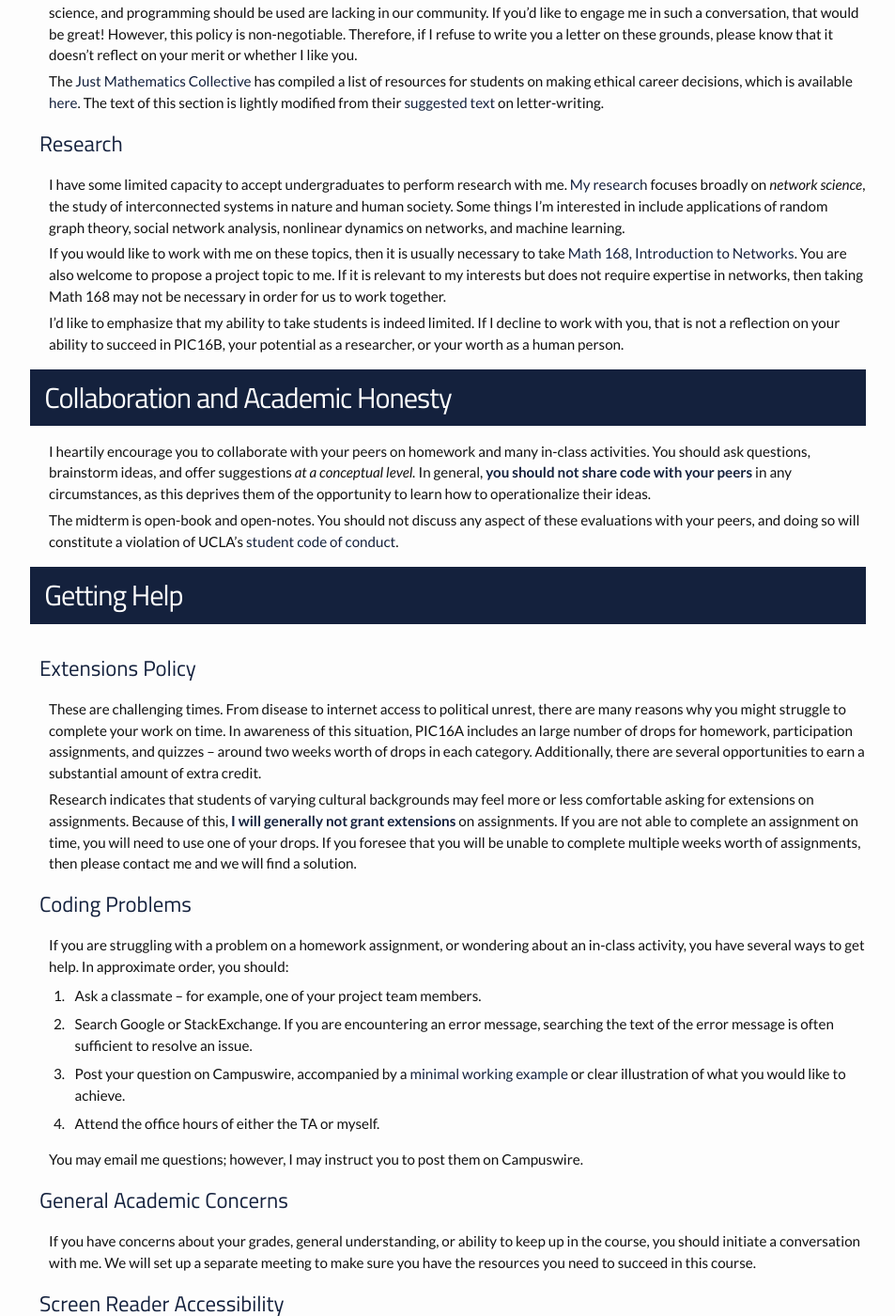
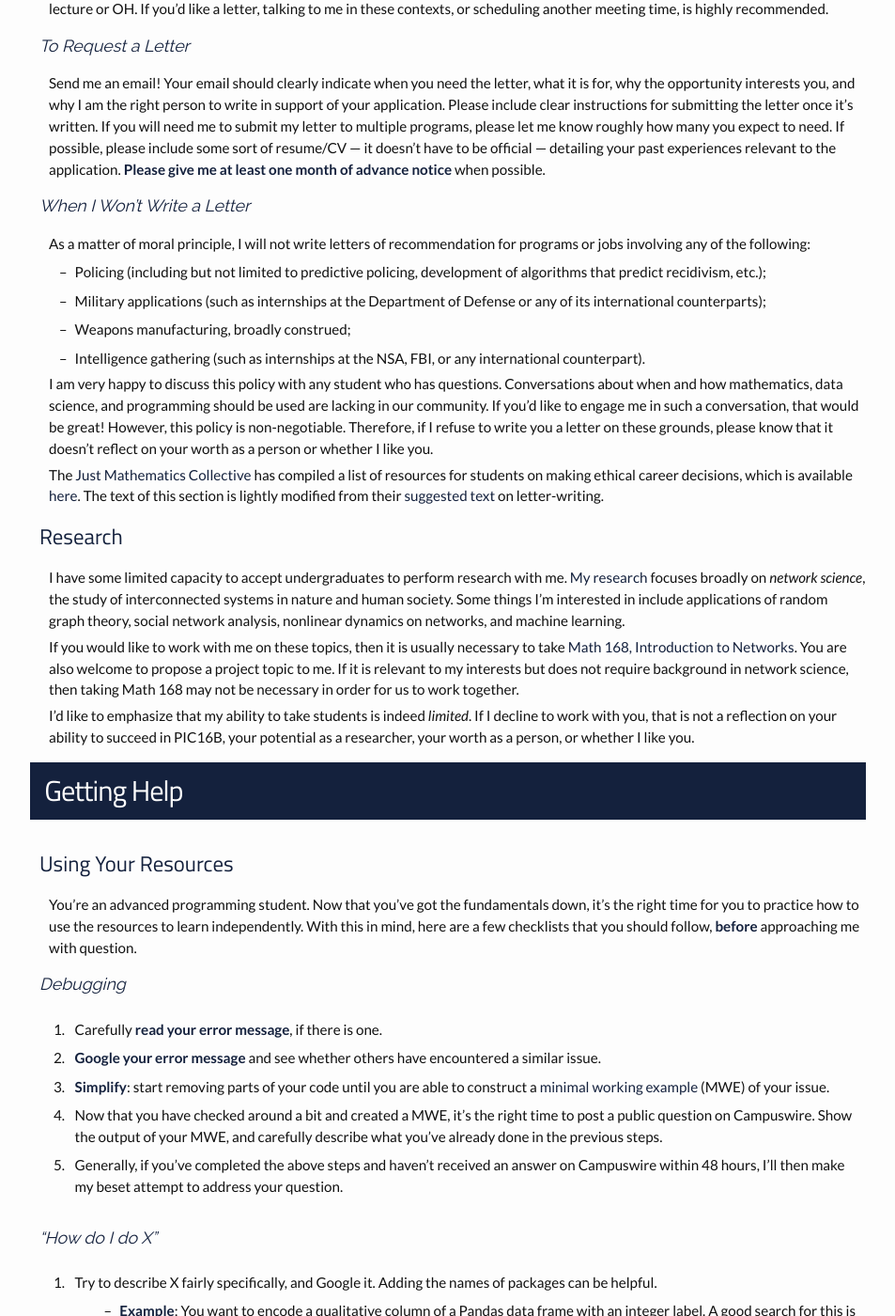
Before and after one commit to PhilChodrow/PIC16B, a Jekyll site: the page built from syllabus.md, in a window 1280 px wide and 1400 px high, scrolled down 7089 px. Shown: the whole window at 94% size, without its empty margins (163-1116 px from the left). Built offline with Jekyll 4.4.1, drawn with Linux system fonts in a browser that asks for light colours; nearby versions of some CDN libraries; some of the changed text lies outside the part shown.

Commit message:
Update syllabus.md

```diff
--- a/syllabus.md
+++ b/syllabus.md
@@ -27,18 +27,19 @@
 1. **Core Programming**: You will create complex Python programs for solving a range of problems in computational science.
 2. **Code Analysis**: You will collaboratively analyze and revise Python programs to improve clarity, robustness, and performance.
 3. **Code Communication**: You will analyze and explain Python programs to nontechnical audiences in clear and engaging prose.
-5. **Code Discovery**: You will navigate the Python ecosystem, identifying and deploying new tools suited to domain-specific problems.
+5. **Code Discovery**: You will independently navigate the Python ecosystem, identifying and deploying new tools suited to domain-specific problems.
 4. **Online Presence**: You will maintain a public portfolio of coding projects using industry-standard tools for code management.
 
 ## Prerequisites
 
-The only formal prerequisite for this course is PIC16A. In practice, I am expecting you to have **working knowledge** of the tools from PIC16A, including object-oriented programming, basic `numpy` and `pandas`, and basic machine learing using `scikit-learn`. Feeling a little rusty? That's ok! Feel free to consult [previous lecture notes and videos](https://philchodrow.github.io/PIC16A/schedule/).
+The only formal prerequisite for this course is PIC16A. In practice, I am expecting you to have **working knowledge** of the tools from PIC16A, including object-oriented programming, basic `numpy` and `pandas`, and basic machine learing using `scikit-learn`. Feeling a little rusty? That's ok! Feel free to consult [lecture notes and videos](https://philchodrow.github.io/PIC16B/schedule/) from PIC16A.
+
 
 ### About Math
 
-There is no mathematics prerequisite for PIC16B. That said, PIC16B handles a variety of technical topics, such as linear algebra, optimization, and machine learning, for which math up to MATH 33A is certainly helpful.
+There is no mathematics prerequisite for PIC16B. That said, PIC16B handles a variety of technical topics, such as linear algebra, optimization, and machine learning, for which math up to MATH 33A or 155A is certainly helpful.
 
-If you stopped with math earlier, then that's ok! You'll have a slightly rougher ride in the first two weeks of the course. Past that, the math angle will become significantly less prominent.
+If you stopped with math earlier, then that's ok! You'll have a slightly rougher ride in a couple weeks of the course, but I promise that we will get through together just fine.
 
 ## Official course description
 
@@ -100,9 +101,37 @@
 <dl>
 <dt>Phil </dt> <dd> via Zoom, TBD </dd>
 <dt> &nbsp;</dt> <dd>via Zoom, TBD </dd>
+<dt> &nbsp;</dt> <dd><i>and by appointment</i></dd>
 
 <dt> TA </dt> <dd>via Zoom, TBD </dd>
 </dl>
+
+## Waitlist
+
+All students on the waitlist at the end of Week 2 will be automatically enrolled in the course.
+
+<div class="fancy-h1">Course Environment </div>
+
+<div class="blocks">
+    <div class="pink-bg">
+        <h3>Diversity</h3>
+        You deserve to be welcomed and celebrated by our community. We embrace diversity of age, background, beliefs, ethnicity, gender, gender identity, gender expression, national origin, religious affiliation, sexual orientation, and other visible and non-visible categories. <b>Discrimination is not tolerated in my classroom.</b>
+    </div>
+    <div class="lightblue-bg">
+        <h3>Title IX</h3>
+        You deserve a learning environment free from discrimination, sexual harassment, sexual assault, domestic violence, dating violence, and stalking. If you experience these behaviors or otherwise know of a Title IX violation, you have many options for support and/or reporting. The UCLA <a href="https://www.sexualharassment.ucla.edu/">Title IX Office</a> can help you navigate your options.
+    </div>
+    <div class="yellow-bg">
+        <h3>Accessibility</h3>
+        You deserve to fully and equitably participate in our learning environment. I am actively putting effort into ensuring that course materials are screen-reader accessible, and welcome feedback on where I can do better. The UCLA <a href = "https://www.cae.ucla.edu/"> Center for Accessible Education</a> and <a href="https://dcp.ucla.edu/">Disabilities and Computing Program</a> may be able to help remove barriers to learning.
+    </div>
+    <div class="grey-bg">
+        <h3>Names and Pronouns</h3>
+        You deserve to be addressed in the manner that reflects who you are. I welcome to tell me your pronouns and/or preferred name at any time, either in person or via email. Conversely, please address your classmates according to their expressed preferences.
+    </div>
+</div>
+
+<br>
 
 
 <div class="fancy-h1"> Assessment</div>
@@ -126,20 +155,21 @@
 
 There are just three homework assignments in this course. Each one will stretch over two weeks. In the first week, you'll create a draft of your blog post, which you will turn in as a Jupyter Notebook. In the second week, you will give feedback on the drafts of your classmates, receive feedback on your own draft, revise your approach, and turn it into a published blog post.
 
+The lowest homework grade will be dropped.
+
 ### Participation
 
 There are a few forms of required participation in PIC16A. The primary one is as a reviewer for your peers' drafts of their blog posts. In each homework assignment, you will be assigned a small group (rotating each time) of partners whose drafts you will review. **Your reviews will be graded** on thoughtfulness, helpfulness, and clarity, and counted under the Participation grade.
-
 
 ### Midterm Exam
 
 There will be a week-long "take-home" midterm exam. This exam will cover core topics related to the first half of the course. The format will be similar to the first stage of a homework assignment. I will pose you an extended problem with a list of requirements. You will be responsible for solving this problem and turning in the result as a Jupyter Notebook.
 
-Provided that you obtain a score of 70% or better on the midterm exam, you will be permitted to replace this component of your grade with your grade from the project, in case the latter is higher.
+Provided that you obtain a score of 80% or better on the midterm exam, you will be permitted to replace this component of your grade with your grade from the project, in case the latter is higher.
 
 ### Project
 
-The single largest component of your grade is the project. Over the course of the quarter, you will:
+The single largest component of your grade is the [project](https://philchodrow.github.io/PIC16B/schedule/). Over the course of the quarter, you will:
 
 1. Identify an interesting and relevant problem that can be solved using computational methods.
 2. Acquire data relevant to your problem.
@@ -148,10 +178,9 @@
 5. Give feedback on your peer's projects, and revise your own projects in response to peer feedback.
 6. Host your project in a public repository as part of your code portfolio.
 
-**Working in groups of up to three students for your project is highly encouraged**.
+**You are expected to work in a group of 2-3 students on the project**. If you would like to work in a larger group, or if you would like to work on your project solo, you must first request approval from me.
 
 There are graded milestones throughout the quarter in which you will give updates on the status of your project. In many Discussion sections, you will be expected to give a short presentation in which you update the class on the status of your project. Project proposals will also be graded. Toward the end of the course, there will be an exchange of peer feedback on the projects, in similar format to the homeworks.
-
 
 ### Extra Credit
 
@@ -160,6 +189,15 @@
 #### Essay
 
 At any time prior to the end of instruction (Friday, June 4th, 2021), you may submit an essay of between 900 and 1200 words (approximately 3-4 double-spaced pages) on a topic broadly related to the themes of algorithms, equity, and justice. Your essay should address a concrete problem; assess the current state of affairs; and suggest one or more paths forward. Examples of suitable topics related to algorithms and justice include but are no means limited to bias in facial recognition; the impact of automation on social services for the poor; and the role of technology in combatting climate change. Please note that questions of equity and justice are more specific than the general impact of social media or tech companies on society as a whole. Essays on such general topics are likely to receive only partial credit.
+
+Somewhat more generally, a successful essay will discuss:
+
+- **Concrete benefits or harms**. Examples of concrete benefits or harms include changes to one's likelihood of being arrested, granted health services, approved for a loan, or granted reasonably-priced health insurance.
+- **Disparate impacts**. You should show that the system in question harms or benefits certain groups more than others.
+
+**A bad example**: arguing that social media is driving political polarization (this is a good topic, but not for this prompt).
+
+**A better example**: arguing that polarization on social media is leading to an increase in hate crimes toward specific marginalized groups.
 
 You are welcome to argue any angle on your topic, provided that you can offer sound sources and argumentation. For example, you may argue that bias in facial recognition is a major problem in need of solution, or you may argue that no substantial problem exists. You are welcome to ask me about your sources and proposed argument before you begin writing.
 
@@ -187,7 +225,7 @@
 
 #### Campuswire
 
-There is a Campuswire discussion forum associated with this course, where you can post both questions and answers about the course content. If you post a particularly insightful question or answer, I will (at my discretion) award you 0.25% of extra credit toward your final grade. You can earn extra credit this way up to four times, for a total of 1% extra credit.
+There is a Campuswire discussion forum associated with this course, where you can post both questions and answers about the course content.  If you post a particularly insightful question or answer, I will (at my discretion) award you 0.25% of extra credit toward your final grade. You can earn extra credit this way up to four times, for a total of 1% extra credit.
 
 #### Course Feedback
 
@@ -207,43 +245,20 @@
 
   In large meetings, it's good etiquette to mute your microphone when you are not actively talking. Feel free to unmute yourself when you have a question for me or for the TA. When working in small groups, leave your microphone on unless there's a lot of ambient noise.
 
-<div class="fancy-h1">Course Environment </div>
-
-<div class="blocks">
-    <div class="pink-bg">
-        <h3>Diversity</h3>
-        You deserve to be welcomed and celebrated by our community. We embrace diversity of age, background, beliefs, ethnicity, gender, gender identity, gender expression, national origin, religious affiliation, sexual orientation, and other visible and non-visible categories. <b>Discrimination is not tolerated in my classroom.</b>
-    </div>
-    <div class="lightblue-bg">
-        <h3>Title IX</h3>
-        You deserve a learning environment free from discrimination, sexual harassment, sexual assault, domestic violence, dating violence, and stalking. If you experience these behaviors or otherwise know of a Title IX violation, you have many options for support and/or reporting. The UCLA <a href="https://www.sexualharassment.ucla.edu/">Title IX Office</a> can help you navigate your options.
-    </div>
-    <div class="yellow-bg">
-        <h3>Accessibility</h3>
-        You deserve to fully and equitably participate in our learning environment. I am actively putting effort into ensuring that course materials are screen-reader accessible, and welcome feedback on where I can do better. The UCLA <a href = "https://www.cae.ucla.edu/"> Center for Accessible Education</a> and <a href="https://dcp.ucla.edu/">Disabilities and Computing Program</a> may be able to help remove barriers to learning.
-    </div>
-    <div class="grey-bg">
-        <h3>Names and Pronouns</h3>
-        You deserve to be addressed in the manner that reflects who you are. I welcome to tell me your pronouns and/or preferred name at any time, either in person or via email. Conversely, please address your classmates according to their expressed preferences.
-    </div>
-</div>
-
-<br>
-
 <div class="fancy-h1"> Advice,  Letters, and Research</div>
 
 ## Advice
 
-I am always happy to talk with you about your future plans, including internships, REUs, and graduate school applications. Because I am a creature of the academy, I am less knowledgeable about industry jobs, although you are welcome to ask about those too.
+I am always happy to talk with you about your future plans, including courses, internships, REUs, and graduate school applications. Because I am a creature of the academy, I am less knowledgeable about industry jobs, although you are welcome to ask about those too.
 
 
 ## Letters of Recommendation
 
-You are also always welcome to ask me to write a recommendation letter supporting your applications. I will usually agree to do so, although see the exceptions below. I will also tell you if I feel that the letter I would write would not be strong. Please keep in mind that I can write stronger letters for students whom I see more frequently, such as in lecture or OH. If you'd like a letter, talking to me in these contexts, or scheduling another meeting time, is highly recommended.
+You are also always welcome to ask me to write a recommendation letter supporting your applications for grad school, research internships, and jobs. I will usually agree to do so, although see the exceptions below. I will also tell you if I feel that the letter I would write would not be strong. Please keep in mind that I can write stronger letters for students whom I see more frequently, such as in lecture or OH. If you'd like a letter, talking to me in these contexts, or scheduling another meeting time, is highly recommended.
 
 ### To Request a Letter
 
-Send me an email! Your email should clearly indicate  when you need the letter, what it is for, why the opportunity interests you, and why I am the right person to write in support of your application. Please include clear instructions for submitting the letter once it's written. If possible, please include some sort of resume/CV --- it doesn't have to be official --- detailing your past experiences relevant to the application. **Please give me at least one month of advance notice** when possible.
+Send me an email! Your email should clearly indicate  when you need the letter, what it is for, why the opportunity interests you, and why I am the right person to write in support of your application. Please include clear instructions for submitting the letter once it's written. If you will need me to submit my letter to multiple programs, please let me know roughly how many you expect to need. If possible, please include some sort of resume/CV --- it doesn't have to be official --- detailing your past experiences relevant to the application. **Please give me at least one month of advance notice** when possible.
 
 ### When I Won't Write a Letter
 
@@ -254,7 +269,7 @@
 - Weapons manufacturing, broadly construed;
 - Intelligence gathering (such as internships at the NSA, FBI, or any international counterpart).
 
-I am very happy to discuss this policy with any student who has questions. Conversations about when and how mathematics, data science, and programming should be used are lacking in our community. If you'd like to engage me in such a conversation, that would be great! However, this policy is non-negotiable. Therefore, if I refuse to write you a letter on these grounds, please know that it doesn't reflect on your merit or whether I like you.
+I am very happy to discuss this policy with any student who has questions. Conversations about when and how mathematics, data science, and programming should be used are lacking in our community. If you'd like to engage me in such a conversation, that would be great! However, this policy is non-negotiable. Therefore, if I refuse to write you a letter on these grounds, please know that it doesn't reflect on your worth as a person or whether I like you.
 
 The [Just Mathematics Collective](https://www.justmathematicscollective.net/) has compiled a list of resources for students on making ethical career decisions, which is available [here](https://justmathematicscollective.net/career_resources.html). The text of this section is lightly modified from their [suggested text](https://www.justmathematicscollective.net/letter_writing.html) on letter-writing.
 
@@ -263,34 +278,45 @@
 
 I have some limited capacity to accept undergraduates to perform research with me. [My research](https://www.philchodrow.com/research/) focuses broadly on *network science*, the study of interconnected systems in nature and human society. Some things I'm interested in include applications of random graph theory, social network analysis, nonlinear dynamics on networks, and machine learning.
 
-If you would like to work with me on these topics, then it is usually necessary to take [Math 168, Introduction to Networks](https://www.registrar.ucla.edu/Academics/Course-Descriptions/Course-Details?qry=introduction%20to%20networks&funsel=1). You are also welcome to propose a project topic to me. If it is relevant to my interests but does not require expertise in networks, then taking Math 168 may not be necessary in order for us to work together.
+If you would like to work with me on these topics, then it is usually necessary to take [Math 168, Introduction to Networks](https://www.registrar.ucla.edu/Academics/Course-Descriptions/Course-Details?qry=introduction%20to%20networks&funsel=1). You are also welcome to propose a project topic to me. If it is relevant to my interests but does not require background in network science, then taking Math 168 may not be necessary in order for us to work together.
 
-I'd like to emphasize that my ability to take students is indeed limited. If I decline to work with you, that is not a reflection on your ability to succeed in PIC16B, your potential as a researcher, or your worth as a human person.
-
-<div class="fancy-h1"> Collaboration and Academic Honesty</div>
-
-I heartily encourage you to collaborate with your peers on homework and many in-class activities. You should ask questions, brainstorm ideas, and offer suggestions *at a conceptual level.* In general, **you should not share code with your peers** in any circumstances, as this deprives them of the opportunity to learn how to operationalize their ideas.
-
-The midterm is open-book and open-notes. You should not discuss any aspect of these evaluations with your peers, and doing so will constitute a violation of UCLA's [student code of conduct](https://www.deanofstudents.ucla.edu/Individual-Student-Code).
+I'd like to emphasize that my ability to take students is indeed *limited*. If I decline to work with you, that is not a reflection on your ability to succeed in PIC16B, your potential as a researcher, your worth as a person, or whether I like you.
 
 <div class="fancy-h1"> Getting Help </div>
 
-## Extensions Policy
+## Using Your Resources
 
-These are challenging times. From disease to internet access to political unrest, there are many reasons why you might struggle to complete your work on time. In awareness of this situation, PIC16A includes an large number of drops for homework, participation assignments, and quizzes -- around two weeks worth of drops in each category.  Additionally, there are several opportunities to earn a substantial amount of extra credit.
+You're an advanced programming student. Now that you've got the fundamentals down, it's the right time for you to practice how to use the resources to learn independently. With this in mind, here are a few checklists that you should follow, **before** approaching me with question.
 
-Research indicates that students of varying cultural backgrounds may feel more or less comfortable asking for extensions on assignments. Because of this, **I will generally not grant extensions** on assignments. If you are not able to complete an assignment on time, you will need to use one of your drops. If you foresee that you will be unable to complete multiple weeks worth of assignments, then please contact me and we will find a solution.
+### Debugging
 
-## Coding Problems
+1. Carefully **read your error message**, if there is one.
+2. **Google your error message** and see whether others have encountered a similar issue.
+3. **Simplify**: start removing parts of your code until you are able to construct a [minimal working example](https://stackoverflow.com/help/minimal-reproducible-example) (MWE) of your issue.
+4. Now that you have checked around a bit and created a MWE, it's the right time to post a public question on Campuswire. Show the output of your MWE, and carefully describe what you've already done in the previous steps.
+5. Generally, if you've completed the above steps and haven't received an answer on Campuswire within 48 hours, I'll then make my beset attempt to address your question.
 
-If you are struggling with a problem on a homework assignment, or wondering about an in-class activity, you have several ways to get help. In approximate order, you should:
+### "How do I do X"
 
-1. Ask a classmate -- for example, one of your project team members.
-2. Search Google or StackExchange. If you are encountering an error message, searching the text of the error message is often sufficient to resolve an issue.
-2. Post your question on Campuswire, accompanied by a [minimal working example](https://stackoverflow.com/help/minimal-reproducible-example) or clear illustration of what you would like to achieve.
-3. Attend the office hours of either the TA or myself.
+1. Try to describe X fairly specifically, and Google it. Adding the names of packages can be helpful.
+  - **Example**: You want to encode a qualitative column of a Pandas data frame with an integer label. A good search for this is "pandas convert qualitative column," for which the [top result](https://pbpython.com/categorical-encoding.html) (in my browswer) is a helpful guide to precisely this kind of task.
+2. If you know how to achieve a task that is similar to X, check the documentation of the associated tools to see whether there might be keyword arguments or methods that might help you achieve X.
+3. If you've done the above, now is a good time to post on Campuswire. Describe what you've already tried, including any relevant resources you may have found.
+4. Generally, if you've completed the above steps and haven't received an answer on Campuswire within 48 hours, I'll then make my beset attempt to address your question.
 
-You may email me questions; however, I may instruct you to post them on Campuswire.
+You can always ask me questions in OH. Be ready for me to ask you which of the above steps you've completed. If you haven't done many of them, then we may walk through some of the steps together.
+
+
+## Extensions and Accommodations
+
+PIC16B has a fair number of long-term deadlines, including your project and multi-week homeworks. I expect you to manage your schedule accordingly, and to plan ahead.
+
+**Generally speaking, I almost never grant extensions after a deadline has past, and very rarely when the deadline is close. The primary exceptions are acute emergencies, especially health emergencies.**
+
+You may encounter non-emergency conditions that make it difficult to complete your assignments by the stated deadline.
+In this age of disease, isolation, and political unrest, that is very normal!
+If you are struggling with your physical or mental health, please **approach me early** and we will have a conversation.
+The earlier we can talk,  the more I will be able to do for you.
 
 ## General Academic Concerns
 
```
Also changed, not shown: other parts of syllabus.md (+3 -3 lines).
